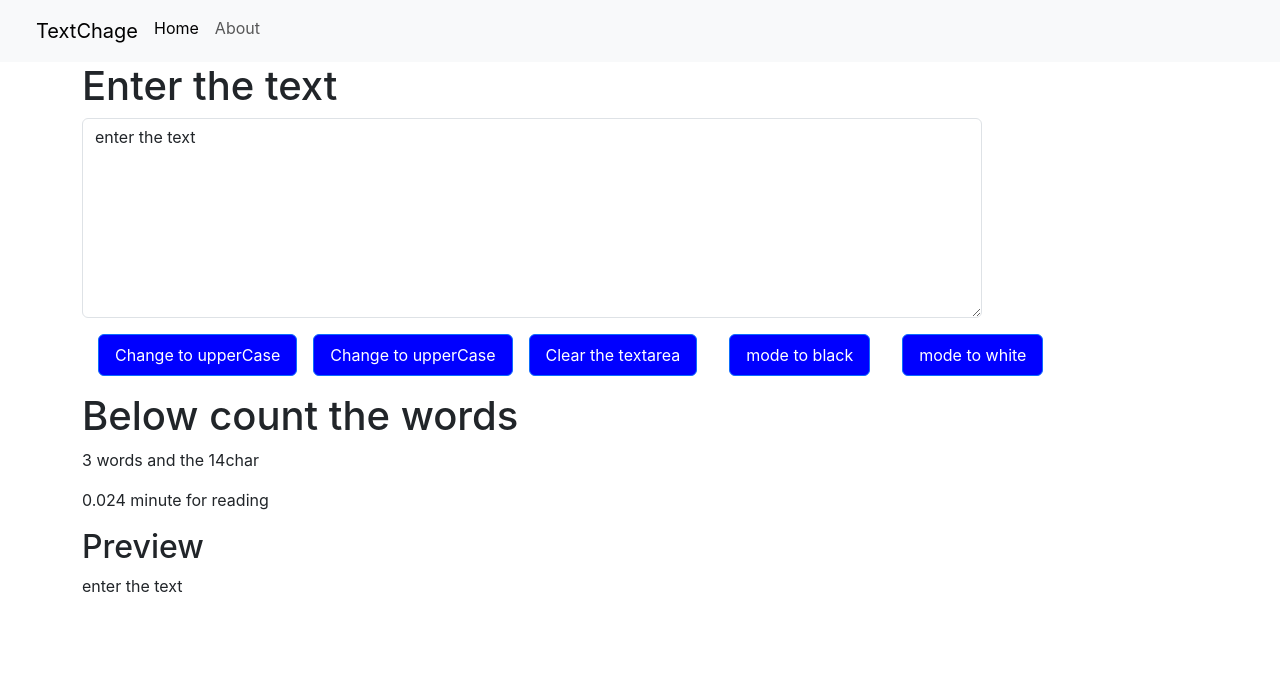
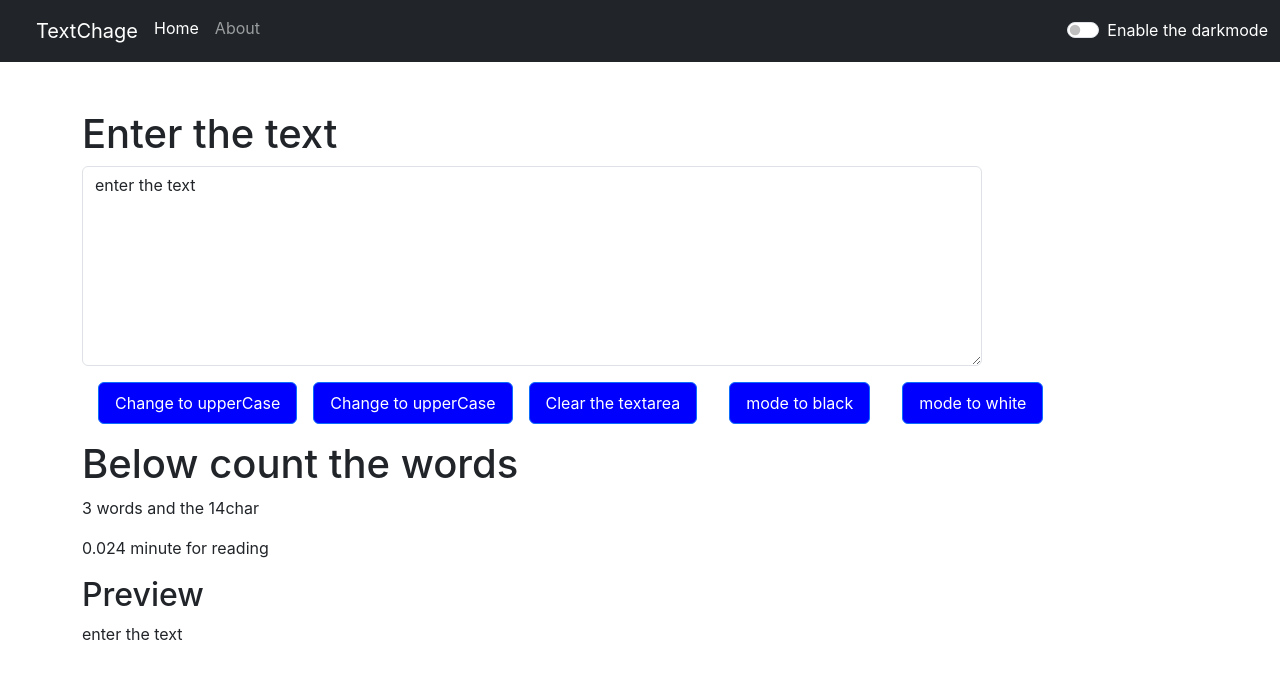
Before and after one commit to Deva-baswade/react_for_web, a React (Create React App) app in the folder my-react-app/: page / in a window 1280 px wide. Shown: the top 678 px of the page. Built offline with nearby package versions, Linux system fonts and the light colour scheme.

Commit message:
this is now bettter than first

```diff
--- a/my-react-app/src/App.css
+++ b/my-react-app/src/App.css
@@ -45,6 +45,3 @@
 .btn:hover{
   background-color: green;
 }
-.navbar{
-  background-color: red;
-}
--- a/my-react-app/src/App.js
+++ b/my-react-app/src/App.js
@@ -1,25 +1,30 @@
-import logo from './logo.svg';
+import React, { useState } from 'react';
 import './App.css';
 import Navbar from './componant/Navbar';
-import First from './componant/First'
-
-
+import First from './componant/First';
 
 function App() {
-  return (
+  const [mode, setMode] = useState("white");
+
+  const togglemode = () => {
+    if (mode === "light") {
+      setMode("white");
+      document.body.style.backgroundColor = "white";
+      document.body.style.color = "black";
+    } else {
+      setMode("light");
+      document.body.style.backgroundColor = "black";
+      document.body.style.color = "white";
+    }
+  };
+  return(
     <>
-    <Navbar/>
-    <div className="container">
-    <h1>Enter the text</h1>
-        <First/>
-
-    </div>
-
-
-
+      <Navbar mode={mode} togglemode={togglemode} />
+      <div className="container my-5">
+        <h1>Enter the text</h1>
+        <First mode={mode} togglemode={togglemode} />
+      </div>
     </>
-
-
   );
 }
 
--- a/my-react-app/src/componant/First.js
+++ b/my-react-app/src/componant/First.js
@@ -30,7 +30,7 @@ export default function First(props) {
     <>
      <div className="box1">
     <h1>{props.h1}</h1>
-    <textarea   type="text"  className="form-control"  id="exampleInputEmail1"  value={text}  onChange={handleOnChange}  style={{ width: '900px', height: '200px' }}  aria-describedby="emailHelp"/>
+    <textarea   type="text"  className="form-control"  id="exampleInputEmail1"  value={text}  onChange={handleOnChange}  style={{ width: '900px', height: '200px' }}  aria-describedby="emailHelp" mode={props.mode} togglemode={props.togglemode} />
     <button type="submit" className="btn btn-primary mx-3" onClick={handleclick} >Change to upperCase</button>
     <button type="submit" className="btn btn-primary" onClick={handleclick1} >Change to upperCase</button>
     <button type="submit" className="btn btn-primary mx-3" onClick={handleclearclick} >Clear the textarea</button>
--- a/my-react-app/src/componant/Navbar.js
+++ b/my-react-app/src/componant/Navbar.js
@@ -1,15 +1,12 @@
 import React from 'react'
 
 export default function Navbar(props) {
-  const mysyle = {
-    fontSize : "20px",
-    color : "black",
-    gap: "20px",
-    marginTop:"0px",
+  const myStyle ={
+    fontSize: "20px",
   }
 
   return (
-    <nav className="navbar navbar-expand-lg bg-light text-white">
+    <nav className={`navbar navbar-expand-lg navbar-dark bg-dark text-black`}>
     <div className="container-fluid">
       <a className="navbar-brand my-3" href="#">{props.title}</a>
       <button className="navbar-toggler" type="button" data-bs-toggle="collapse" data-bs-target="#navbarSupportedContent" aria-controls="navbarSupportedContent" aria-expanded="false" aria-label="Toggle navigation">
@@ -18,7 +15,7 @@ export default function Navbar(props) {
       <div className="collapse navbar-collapse" id="navbarSupportedContent" >
         <ul className="navbar-nav me-auto mb-2 mb-lg-0">
         <li className="nav-item">
-            <a className="nav-link active" aria-current="page" href="#"  style={mysyle}>TextChage</a>
+            <a className="nav-link active " aria-current="page" href="#" style={myStyle} >TextChage</a>
           </li>
           <li className="nav-item">
             <a className="nav-link active" aria-current="page" href="#">Home</a>
@@ -29,6 +26,10 @@ export default function Navbar(props) {
 
 
         </ul>
+        <div className="form-check form-switch" mode={props.mode} onClick={props.togglemode}>
+            <input className="form-check-input" type="checkbox" role="switch" id="switchCheckDefault"/>
+            <label className="form-check-label  text-white" htmlFor="switchCheckDefault">Enable the darkmode</label>
+         </div>
 
       </div>
     </div>
```
